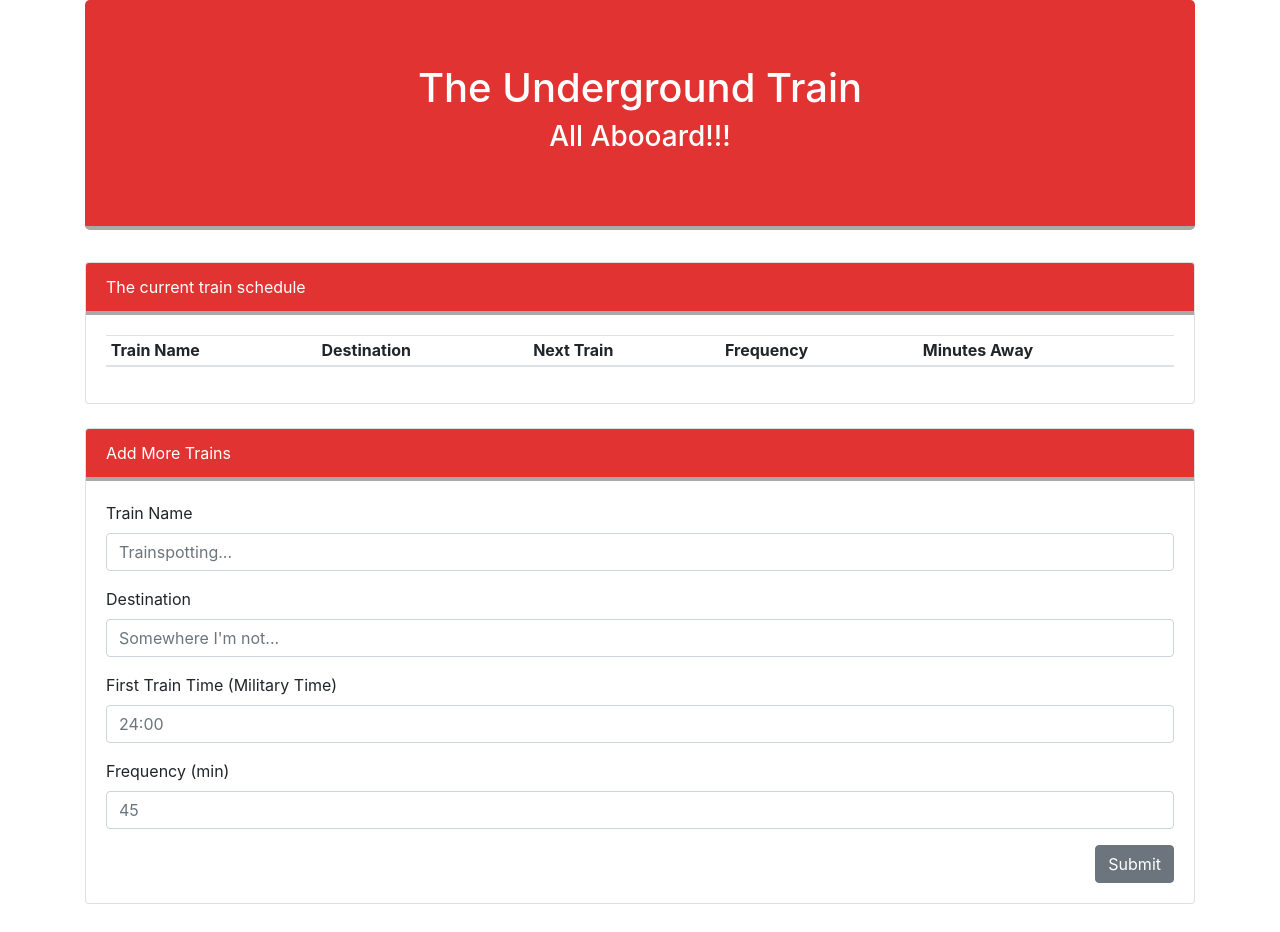
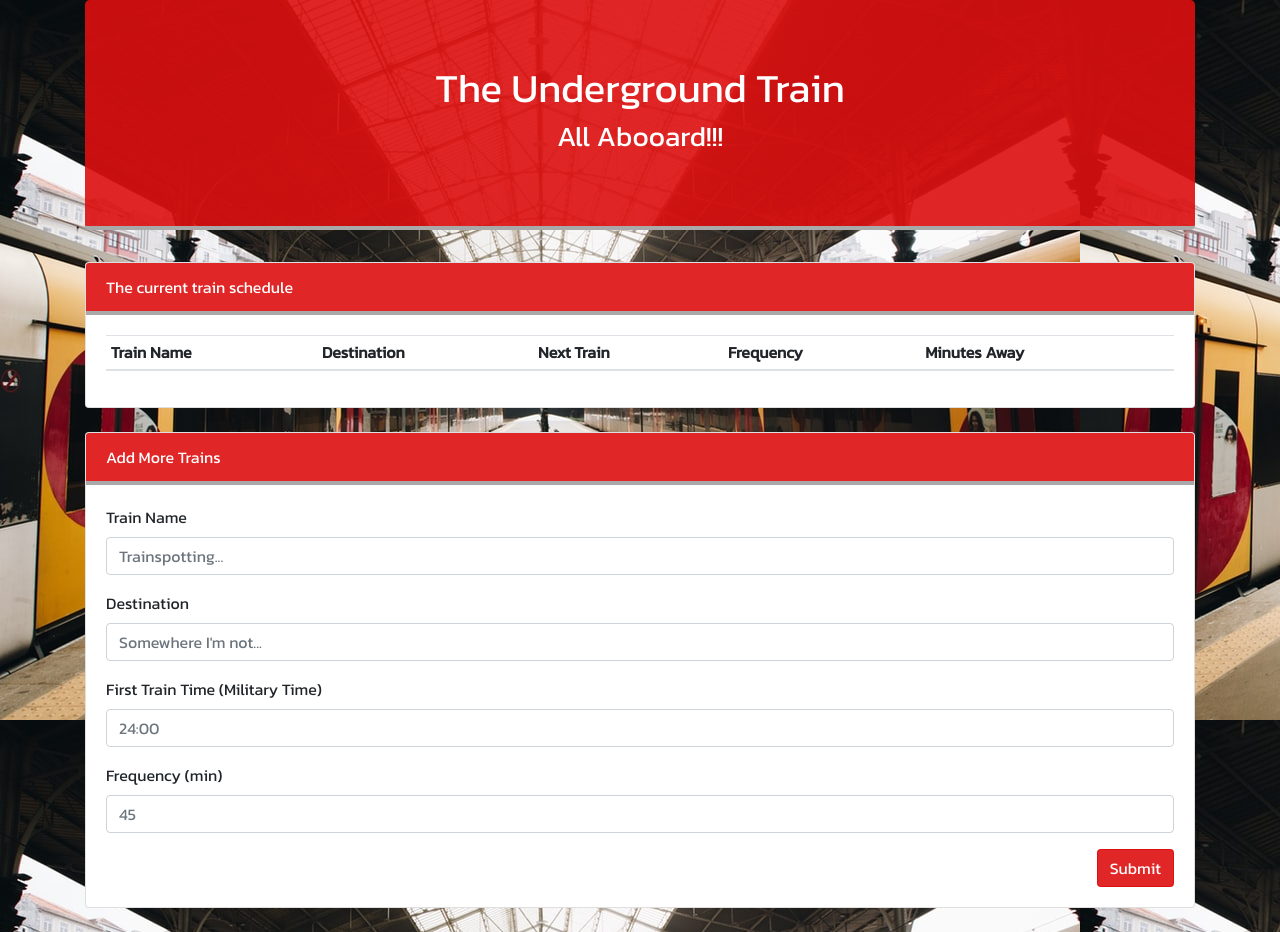
Before and after one commit to SantiagoTZ8899/TrainSchedules, a plain HTML site: page index.html in a window 1280 px wide. Drawn offline with nearby package versions, Linux system fonts and the light colour scheme; no server answers; files whose address does not match are found by name.

Commit message:
added css, google font, changed color slightly

```diff
--- a/assets/style.css
+++ b/assets/style.css
@@ -1,17 +1,32 @@
-#body {
+#mainbody {
     /* background-color: rgb(255, 255, 255); */
     background-image: url("../images/trainbg.jpeg");
+    font-family: 'Kanit', sans-serif;
 }
 
 .jumbotron {
-    background-color: rgba(221, 15, 15, 0.849);
+    background-color: rgba(221, 15, 15, 0.900);
     color: rgb(255, 255, 255);
     border-bottom: solid 4px;
     border-color: darkgrey;
+    font-family: 'Kanit', sans-serif;
 }
 .card-header {
-    background-color: rgba(221, 15, 15, 0.849);
+    background-color: rgba(221, 15, 15, 0.900);
     color: rgb(255, 255, 255);
     border-bottom: solid 4px;
     border-color: darkgrey;
+    font-family: 'Kanit', sans-serif;
 }
+#addtrain{
+    background-color: rgba(221, 15, 15, 0.900);
+    color: rgb(255, 255, 255);
+    border-color: rgba(221, 15, 15, 0.900);
+    font-family: 'Kanit', sans-serif;
+}
+#traintable {
+    font-family: 'Kanit', sans-serif;
+}
+.card-body {
+    font-family: 'Kanit', sans-serif;
+}
--- a/index.html
+++ b/index.html
@@ -7,6 +7,8 @@
     <link rel="stylesheet" href="https://stackpath.bootstrapcdn.com/bootstrap/4.3.1/css/bootstrap.min.css" integrity="sha384-ggOyR0iXCbMQv3Xipma34MD+dH/1fQ784/j6cY/iJTQUOhcWr7x9JvoRxT2MZw1T" crossorigin="anonymous">
     <!-- css -->
     <link rel="stylesheet" href="assets/style.css">
+    <!-- google font -->
+    <link href="https://fonts.googleapis.com/css?family=Kanit&display=swap" rel="stylesheet">
 
 </head>
 <body id="mainbody">
```
